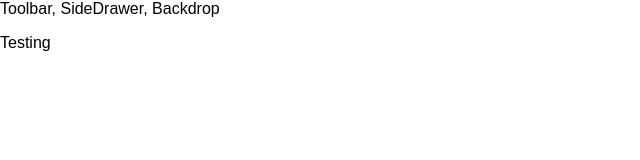
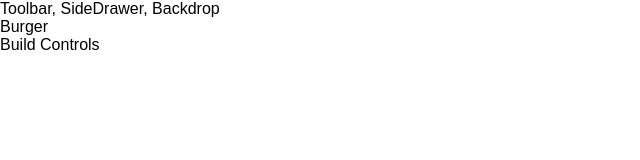
Before and after one commit to marcel-balint/react-burger-builder, a React app: page / in a window 1280 px wide. Shown: the top 160 px of the page, without its empty margins (0-640 px from the left). Built offline with nearby package versions, Linux system fonts and the light colour scheme.

Commit message:
Implemented the BurgerBuilder container

```diff
--- a/src/App.js
+++ b/src/App.js
@@ -1,13 +1,14 @@
 import React, { Component } from "react";
 
 import Layout from "./components/Layout/Layout";
+import BurgerBuilder from "./containers/BurgerBuilder/BurgerBuilder";
 
 class App extends Component {
   render() {
     return (
       <div>
         <Layout>
-          <p>Testing</p>
+          <BurgerBuilder />
         </Layout>
       </div>
     );
--- /dev/null
+++ b/src/components/Layout/Layout.css
@@ -0,0 +1,3 @@
+.Content {
+  margin-top: 16px;
+}
--- a/src/components/Layout/Layout.js
+++ b/src/components/Layout/Layout.js
@@ -1,12 +1,13 @@
 import React from "react";
 
 import Auxiliary from "../../hoc/Auxiliary";
+import classes from "./Layout.css";
 
 const Layout = props => {
   return (
     <Auxiliary>
       <div>Toolbar, SideDrawer, Backdrop</div>
-      <main>{props.children}</main>
+      <main className={classes.Content}>{props.children}</main>
     </Auxiliary>
   );
 };
--- /dev/null
+++ b/src/containers/BurgerBuilder/BurgerBuilder.js
@@ -0,0 +1,16 @@
+import React, { Component } from "react";
+
+import Auxiliary from "../../hoc/Auxiliary";
+
+class BurgerBuilder extends Component {
+  render() {
+    return (
+      <Auxiliary>
+        <div>Burger</div>
+        <div>Build Controls</div>
+      </Auxiliary>
+    );
+  }
+}
+
+export default BurgerBuilder;
```
